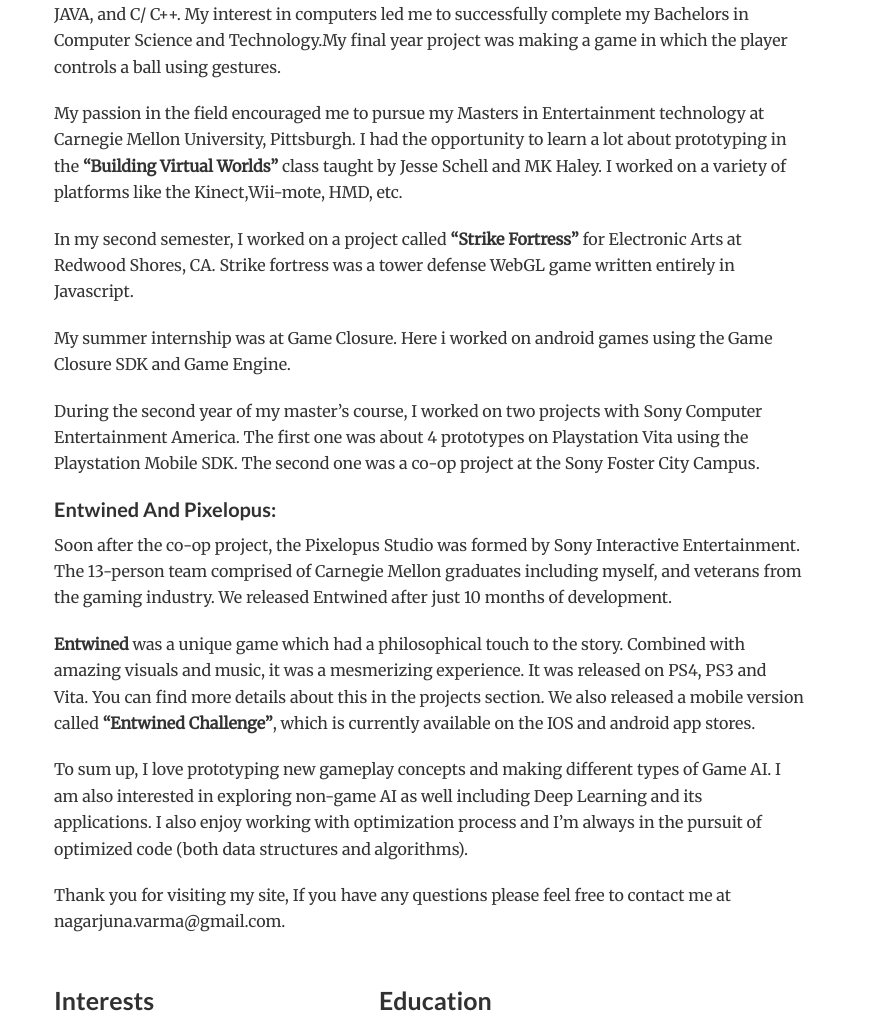
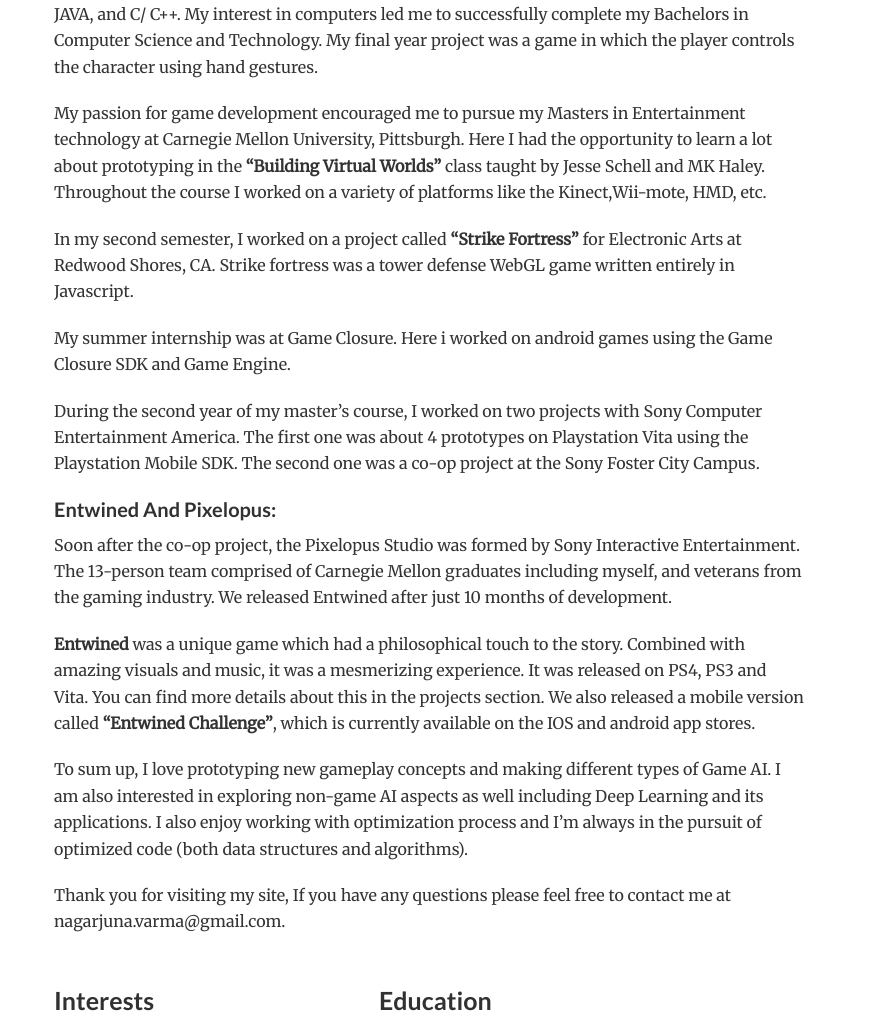
Before and after one commit to PowerFighter/PowerFighter.github.io, a plain HTML site: page docs/index.html in a window 1280 px wide. Shown: the part 367-1390 px from the top of the page, 406-1280 px from the left. Drawn offline with nearby package versions, Linux system fonts and the light colour scheme.

Commit message:
More changes to about

```diff
--- a/docs/index.html
+++ b/docs/index.html
@@ -177,9 +177,9 @@
 
 <h4 id="how-it-all-began">How it all began:</h4>
 
-<p>My craze for gaming began at the tender age of 10, ever since I got my hands on my first PC powered by a Pentium mmx chip. I started learning programming languages like LOGO,BASIC, JAVA, and C/ C++. My interest in computers led me to successfully complete my Bachelors in Computer Science and Technology.My final year project was making a game in which the player controls a ball using gestures.</p>
+<p>My craze for gaming began at the tender age of 10, ever since I got my hands on my first PC powered by a Pentium mmx chip. I started learning programming languages like LOGO,BASIC, JAVA, and C/ C++. My interest in computers led me to successfully complete my Bachelors in Computer Science and Technology. My final year project was a game in which the player controls the character using hand gestures.</p>
 
-<p>My passion in the field encouraged me to pursue my Masters in Entertainment technology at Carnegie Mellon University, Pittsburgh. I had the opportunity to learn a lot about prototyping in the <strong>“Building Virtual Worlds”</strong> class taught by Jesse Schell and MK Haley. I worked on a variety of platforms like the Kinect,Wii-mote, HMD, etc.</p>
+<p>My passion for game development encouraged me to pursue my Masters in Entertainment technology at Carnegie Mellon University, Pittsburgh. Here I had the opportunity to learn a lot about prototyping in the <strong>“Building Virtual Worlds”</strong> class taught by Jesse Schell and MK Haley. Throughout the course I worked on a variety of platforms like the Kinect,Wii-mote, HMD, etc.</p>
 
 <p>In my second semester, I worked on a project called <strong>“Strike Fortress”</strong> for Electronic Arts at Redwood Shores, CA. Strike fortress was a tower defense WebGL game written entirely in Javascript.</p>
 
@@ -193,7 +193,7 @@
 
 <p><strong>Entwined</strong> was a unique game which had a philosophical touch to the story. Combined with amazing visuals and music, it was a mesmerizing experience. It was released on PS4, PS3 and Vita. You can find more details about this in the projects section. We also released a mobile version called <strong>&ldquo;Entwined Challenge&rdquo;</strong>, which is currently available on the IOS and android app stores.</p>
 
-<p>To sum up, I love prototyping new gameplay concepts and making different types of Game AI. I am also interested in exploring non-game AI as well including Deep Learning and its applications.
+<p>To sum up, I love prototyping new gameplay concepts and making different types of Game AI. I am also interested in exploring non-game AI aspects as well including Deep Learning and its applications.
 I also enjoy working with optimization process and I’m always in the pursuit of optimized code (both data structures and algorithms).</p>
 
 <p>Thank you for visiting my site, If you have any questions please feel free to contact me at nagarjuna.varma@gmail.com.</p>
```
Also changed, not shown: 2 other files.
